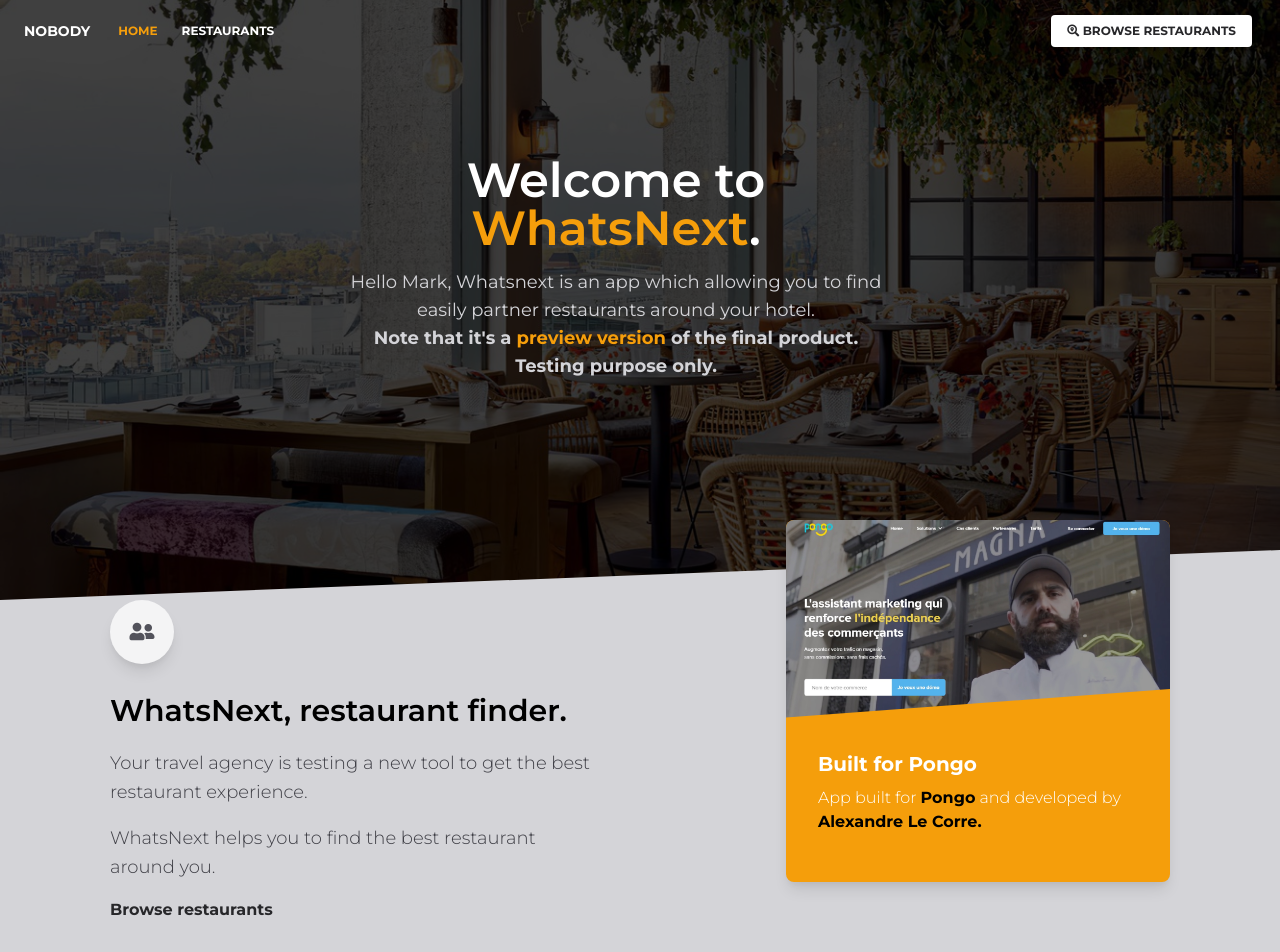
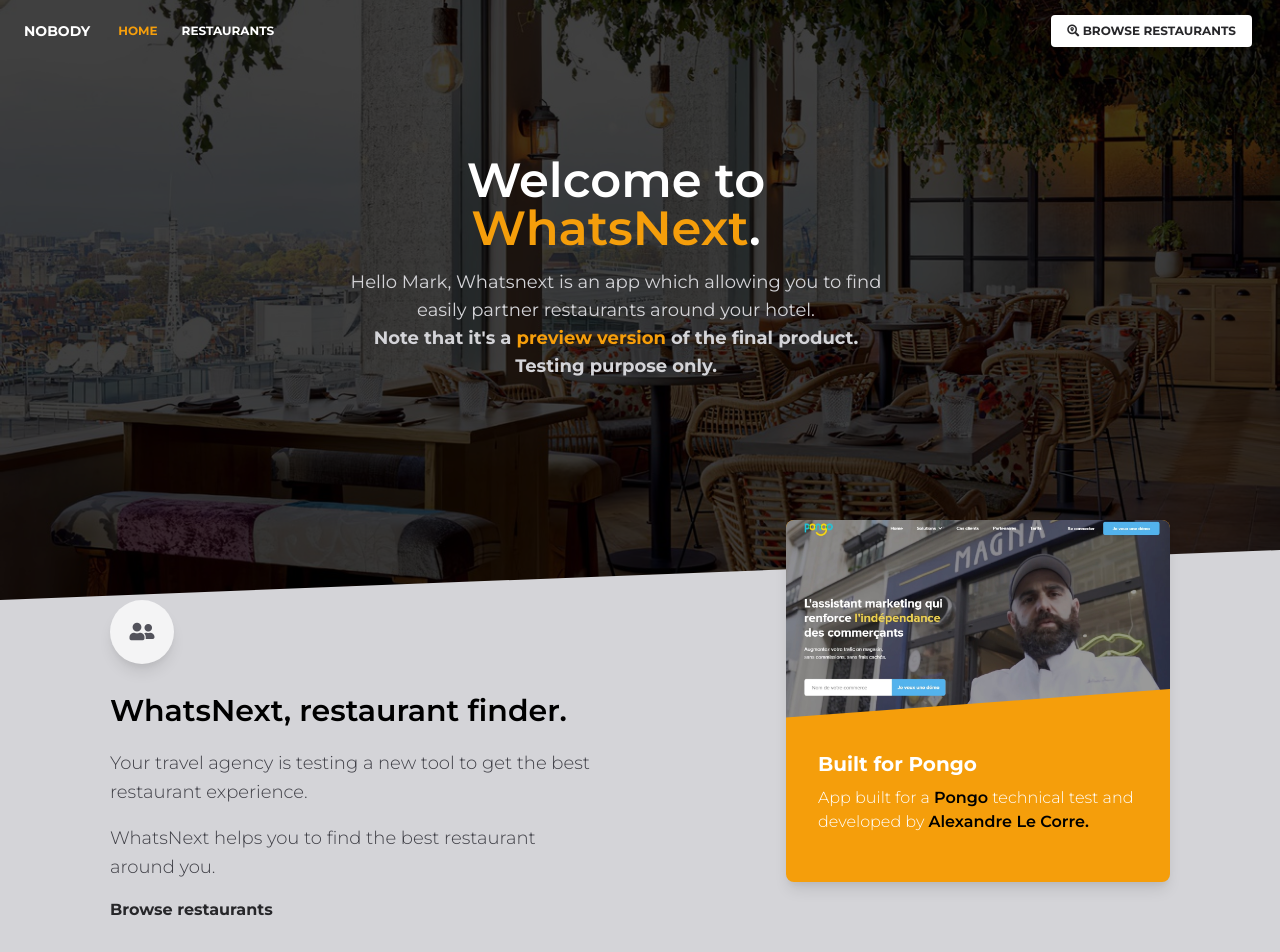
Before and after one commit to elreco/WhatsNext, a Vue app: page / in a window 1280 px wide. Shown: the top 952 px of the page. Built offline with nearby package versions, Linux system fonts and the light colour scheme; what axios-cache-adapter would draw is missing.

Commit message:
little fixes

```diff
--- a/src/components/restaurant/Box.vue
+++ b/src/components/restaurant/Box.vue
@@ -32,7 +32,11 @@
           >
             <img
               :alt="restaurant.name"
-              :src="restaurant.image_url"
+              :src="
+                restaurant.image_url
+                  ? restaurant.image_url
+                  : '/images/placeholder.jpg'
+              "
               class="rounded-full h-full w-full object-cover"
             />
           </div>
@@ -78,7 +82,7 @@
                 text-blueGray-600
               "
               >{{ restaurant.rating }}/5</span
-            ><span class="text-sm text-blueGray-400">ratings</span>
+            ><span class="text-sm text-blueGray-400">Rating</span>
           </div>
           <div class="mr-4 p-3 text-center">
             <span
--- a/src/components/restaurant/Card.vue
+++ b/src/components/restaurant/Card.vue
@@ -13,7 +13,11 @@
           >
             <div
               class="img-hover bg-center rounded-lg w-full h-full bg-cover"
-              :style="`background-image:url(${restaurant.image_url})`"
+              :style="`background-image:url(${
+                restaurant.image_url
+                  ? restaurant.image_url
+                  : '/images/placeholder.jpg'
+              })`"
             ></div>
           </div>
         </router-link>
@@ -167,7 +171,7 @@
     },
     displayDistance() {
       var km = this.restaurant.distance ? this.restaurant.distance / 1000 : 0;
-      return km.toFixed(2);
+      return km.toFixed(3);
     },
   },
 };
--- a/src/views/Home.vue
+++ b/src/views/Home.vue
@@ -163,16 +163,16 @@
                   </svg>
                   <h4 class="text-xl font-bold text-white">Built for Pongo</h4>
                   <p class="text-md font-light mt-2 text-white">
-                    App built for
+                    App built for a
                     <a
-                      class="font-bold text-black hover:text-white"
+                      class="font-semibold text-black hover:text-white"
                       href="https://www.heypongo.com/"
                       target="_blank"
                       >Pongo</a
                     >
-                    and developed by
+                    technical test and developed by
                     <a
-                      class="font-bold text-black hover:text-white"
+                      class="font-semibold text-black hover:text-white"
                       href="https://elreco.fr"
                       target="_blank"
                       >Alexandre Le Corre.</a
--- a/src/views/restaurant/Index.vue
+++ b/src/views/restaurant/Index.vue
@@ -136,6 +136,7 @@
       try {
         const { data } = await this.axios.get("businesses/search", {
           params: {
+            sort_by: "distance",
             offset: (this.currentPage() - 1) * this.perPage,
             limit: this.perPage,
             location: this.location,
--- a/src/views/restaurant/View.vue
+++ b/src/views/restaurant/View.vue
@@ -7,8 +7,12 @@
           class="absolute top-0 w-full h-full bg-center bg-cover"
           :style="
             !loading && restaurant
-              ? `background-image: url('${restaurant.image_url}')`
-              : `background-image: url('/images/restaurant-wallpaper-2.jpg')`
+              ? `background-image: url('${
+                  restaurant.image_url
+                    ? restaurant.image_url
+                    : '/images/placeholder.jpg'
+                }')`
+              : `background-image: url('/images/placeholder.jpg')`
           "
         >
           <span
```
Also changed, not shown: public/images/placeholder.jpg (added).
